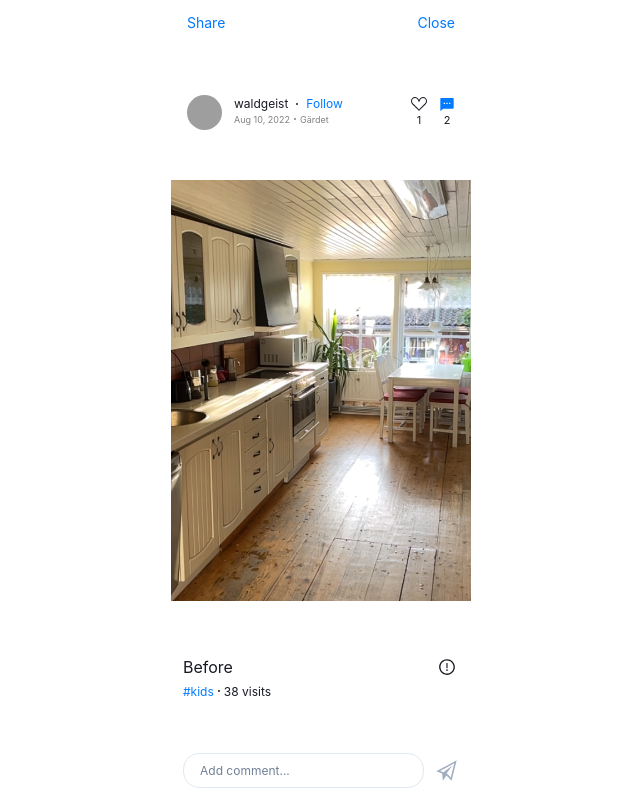
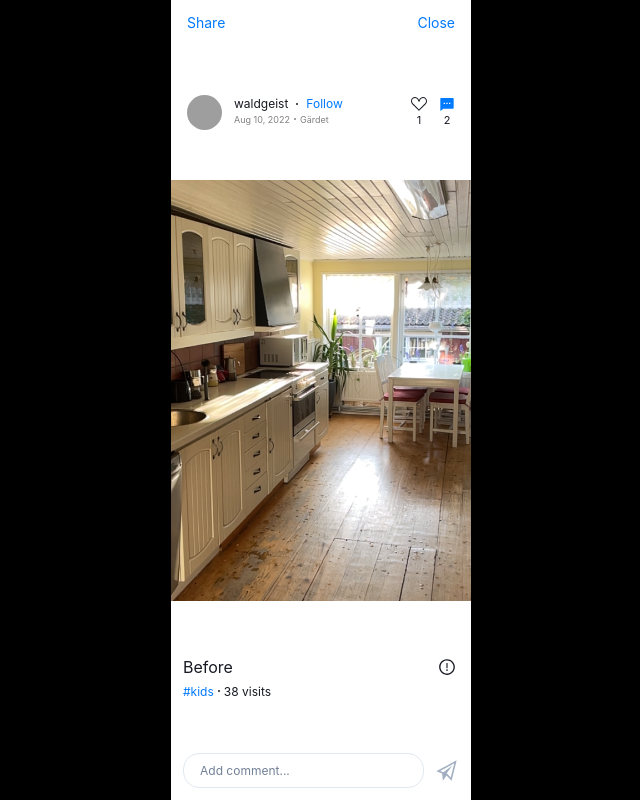
Before and after one commit to 4A6F6F6E61/marble_test, a Next.js app: page / in a window 1280 px wide. Shown: the whole page, without its empty margins (319-959 px from the left). Built offline with nearby package versions, Linux system fonts and the light colour scheme; grey boxes are pictures that could not be loaded.

Commit message:
nmnd firefox is bugged

```diff
--- a/pages/index.tsx
+++ b/pages/index.tsx
@@ -32,11 +32,13 @@ const Marble = () => {
 		}, 2000)
 	}, [setLoaded, loaded])
 	return (
-		<Center h="100vh">
+		<Center h="100vh" zIndex={0} bg="black">
 			<Box
 				// h="650px"
 				h="100%"
 				w="300px"
+				zIndex={0}
+				bg="white"
 			>
 				<Phone loaded={loaded} />
 			</Box>
```
